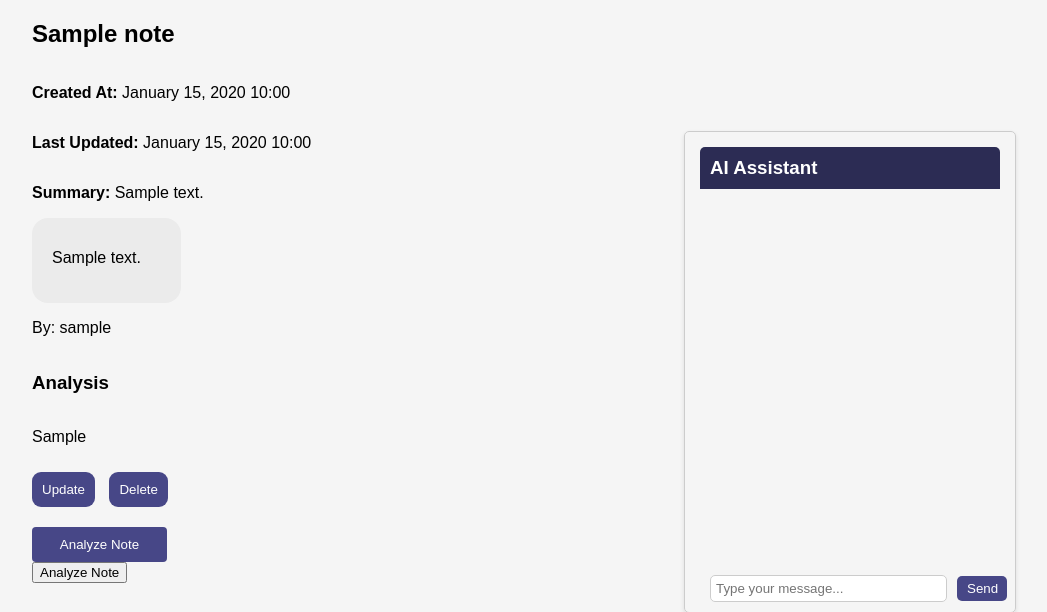
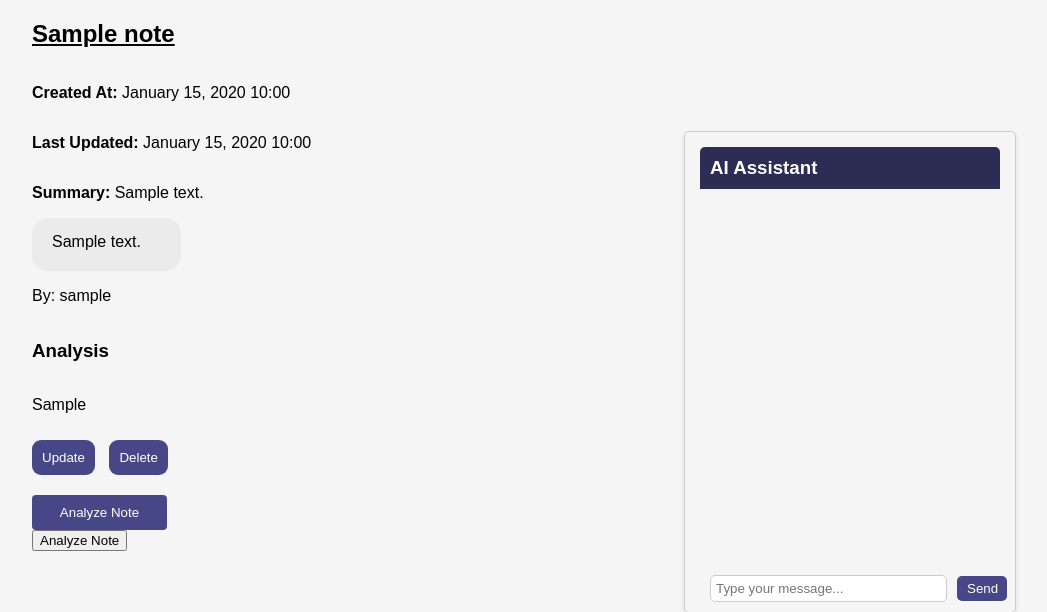
Before and after one commit to sjpope/FlowNote, a Django app: page /notes/1/ in a window 1280 px wide. Shown: the part 78-690 px from the top of the page, without its empty margins (224-1271 px from the left). Run offline with Django 5.2, Linux system fonts and the light colour scheme; tables that the repository leaves empty hold one stand-in row (values such as "Sample post"); parts of the project's set-up code (start-up, migrations or seed data) failed here and were passed over; some libraries are stand-ins or nearby versions.

Commit message:
feature/SCRUM-121 updated note_detail.html
Added CKeditor and updated title style.

```diff
--- a/notes/templates/note_detail.html
+++ b/notes/templates/note_detail.html
@@ -2,12 +2,12 @@
 
 {% block content %}
 <div class="full-page">
-  <h2>{{ note.title }}</h2>
+  <h2 style="text-decoration: underline;">{{ note.title }}</h2>
   <p><strong>Created At:</strong> {{ note.created_at|date:"F d, Y H:i" }}</p>
   <p><strong>Last Updated:</strong> {{ note.updated_at|date:"F d, Y H:i" }}</p>
   <p><strong>Summary:</strong> {{ note.summary }}</p>
   <div class="content-area">
-    <p>{{ note.content }}</p>
+    {{ note.content|safe }}
   </div>
 
   <p>By: {{ note.owner }}</p>
```
